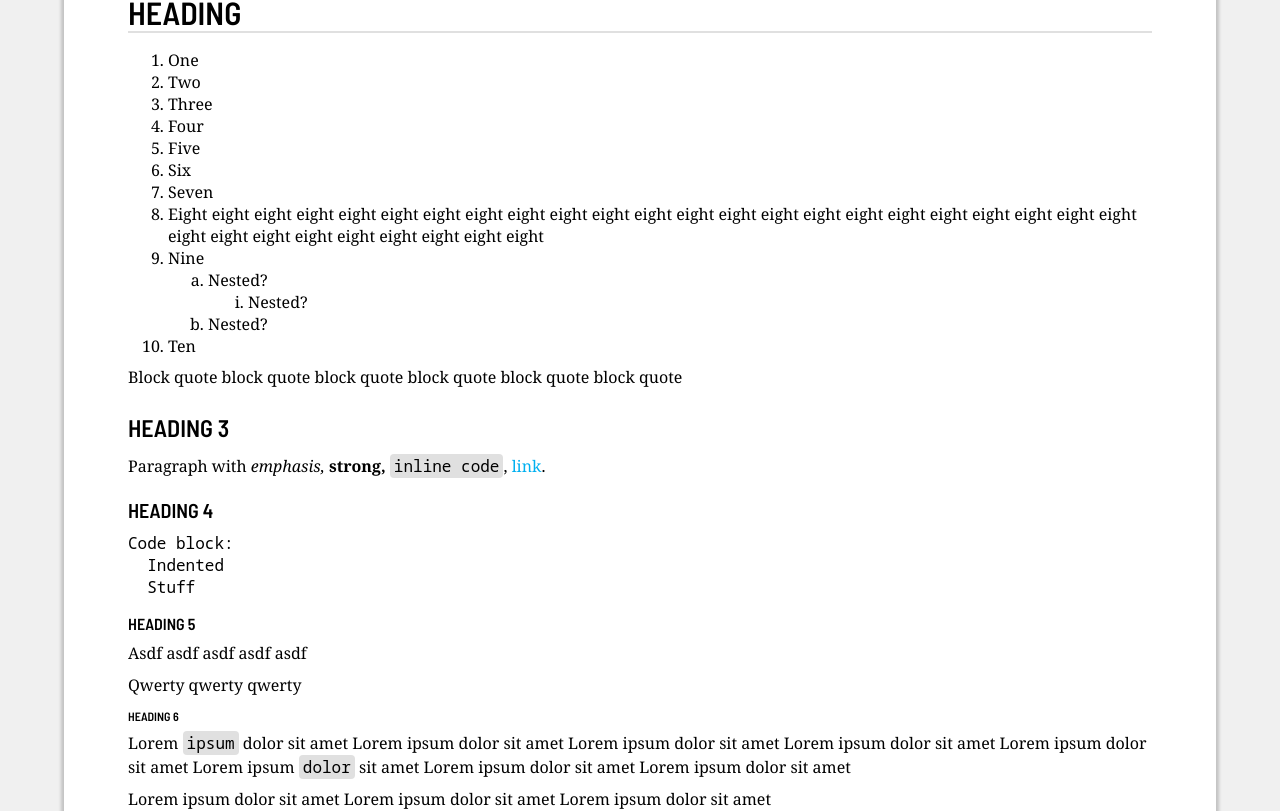
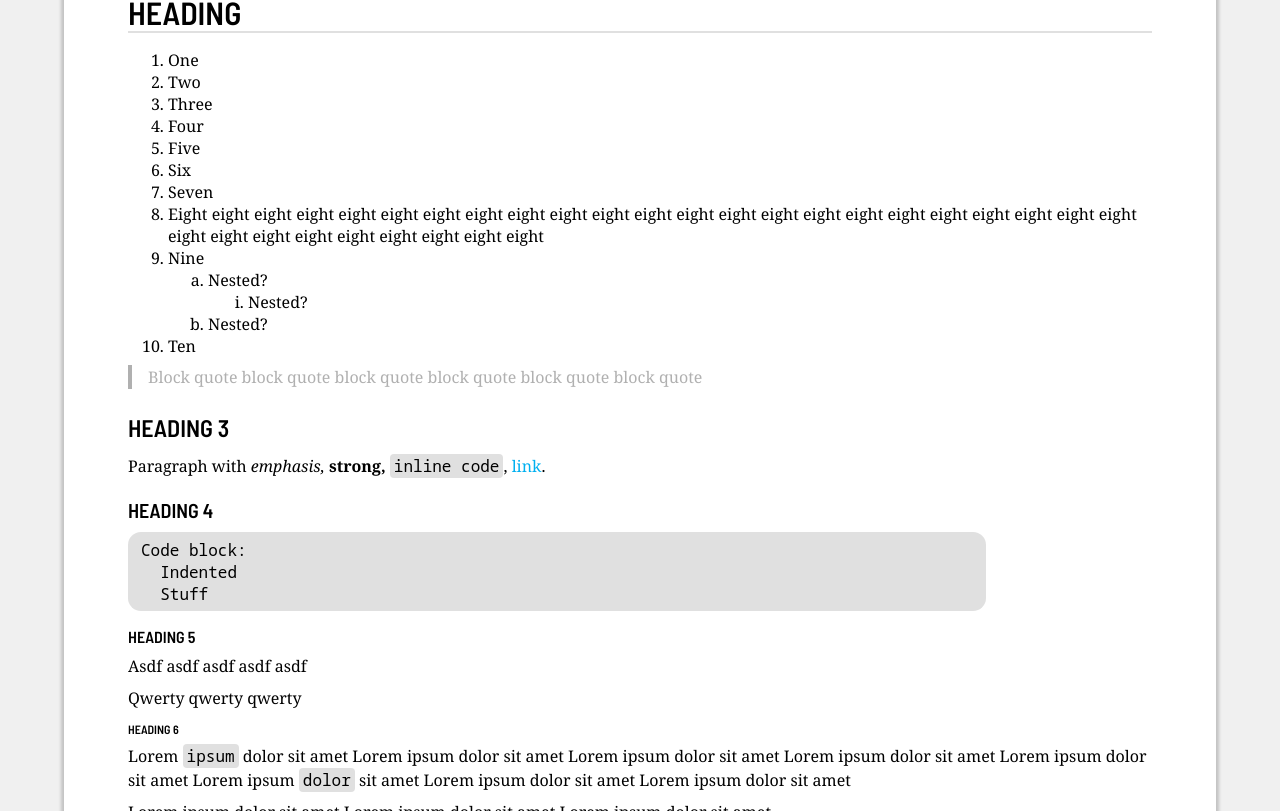
Before and after one commit to wllmwu/wllmwu.github.io, a Next.js app: page / in a window 1280 px wide. Shown: the part 485-1296 px from the top of the page. Built offline with nearby package versions, Linux system fonts and the light colour scheme.

Commit message:
Add styles for block quotes and code blocks

```diff
--- a/styles/Layout.module.css
+++ b/styles/Layout.module.css
@@ -11,7 +11,7 @@
 }
 
 .container {
-  background-color: var(--transparent);
+  background-color: transparent;
   width: 90%;
   max-width: 1280px;
   margin-left: auto;
--- a/styles/globals.css
+++ b/styles/globals.css
@@ -2,11 +2,10 @@
   --background-color: #f0f0f0;
   --content-background-color: #fff;
   --text-primary-color: #000;
-  --text-secondary-color: #888;
+  --text-secondary-color: #b0b0b0;
   --accent-color: #00b0f0;
   --highlight-color: #e0e0e0;
   --shadow-color: #00000030;
-  --transparent: #0000;
   --body-typeface: "Noto Serif", Georgia, "Times New Roman", Times, serif;
   --heading-typeface: "Barlow Semi Condensed", Helvetica, Arial, sans-serif;
   --heading-secondary-typeface: "Barlow", Helvetica, Arial, sans-serif;
@@ -93,6 +92,12 @@ a:hover {
   text-decoration: underline;
 }
 
+blockquote {
+  padding-left: 1rem;
+  border-left: 4px solid var(--text-secondary-color);
+  color: var(--text-secondary-color);
+}
+
 code {
   font-family: var(--code-typeface);
   background-color: var(--highlight-color);
@@ -100,10 +105,20 @@ code {
   border-radius: 0.25em;
 }
 
+pre {
+  margin-top: 0.5em;
+  margin-bottom: 0.5em;
+  max-width: 66em;
+  background-color: var(--highlight-color);
+  padding: 0.5em 1em;
+  border-radius: 1em;
+  overflow-x: auto;
+}
+
 pre code {
-  background-color: unset;
-  padding: unset;
-  border-radius: unset;
+  background-color: revert;
+  padding: revert;
+  border-radius: revert;
 }
 
 ol,
```
Also changed, not shown: pages/index.mdx (+1 -1 lines).
